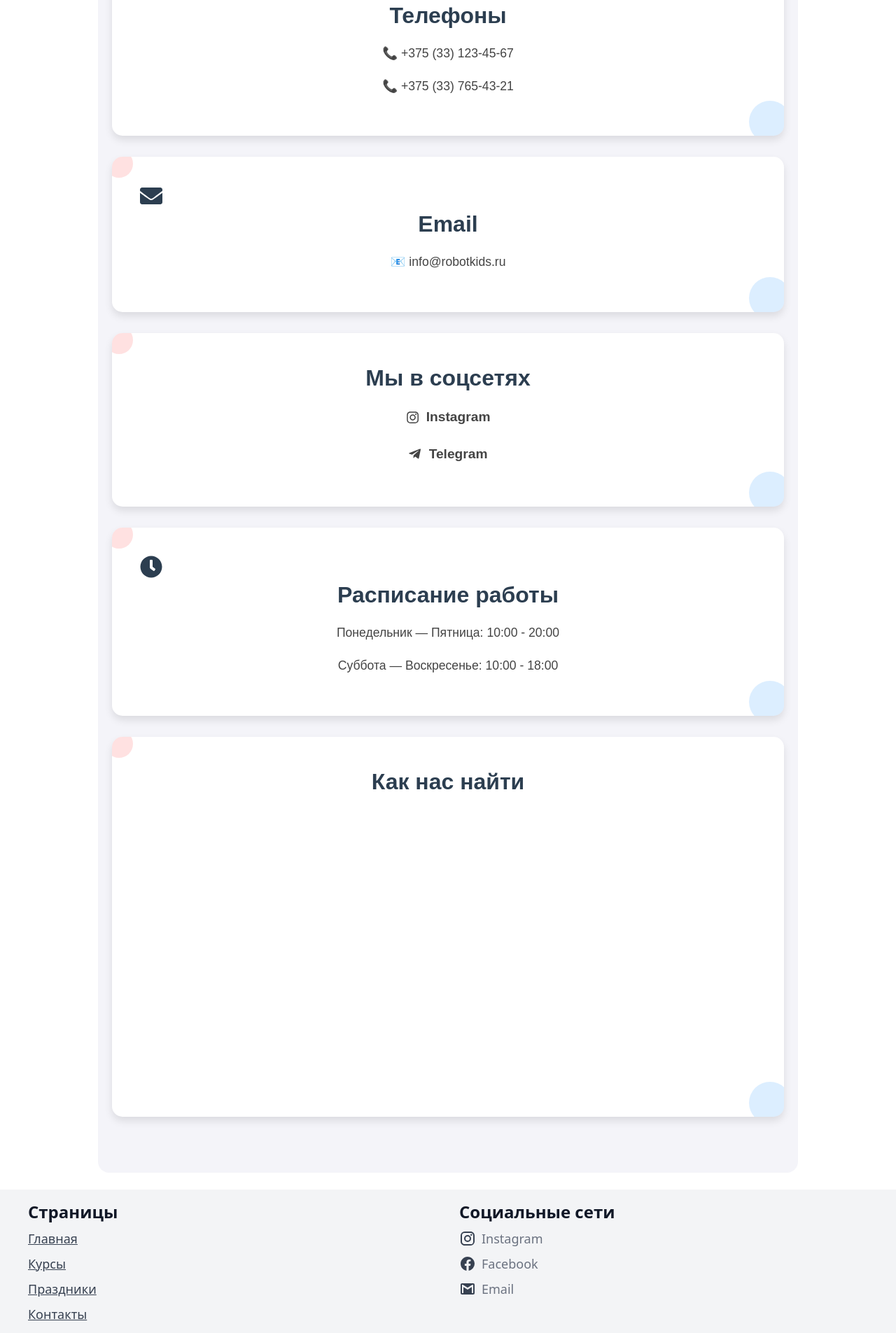
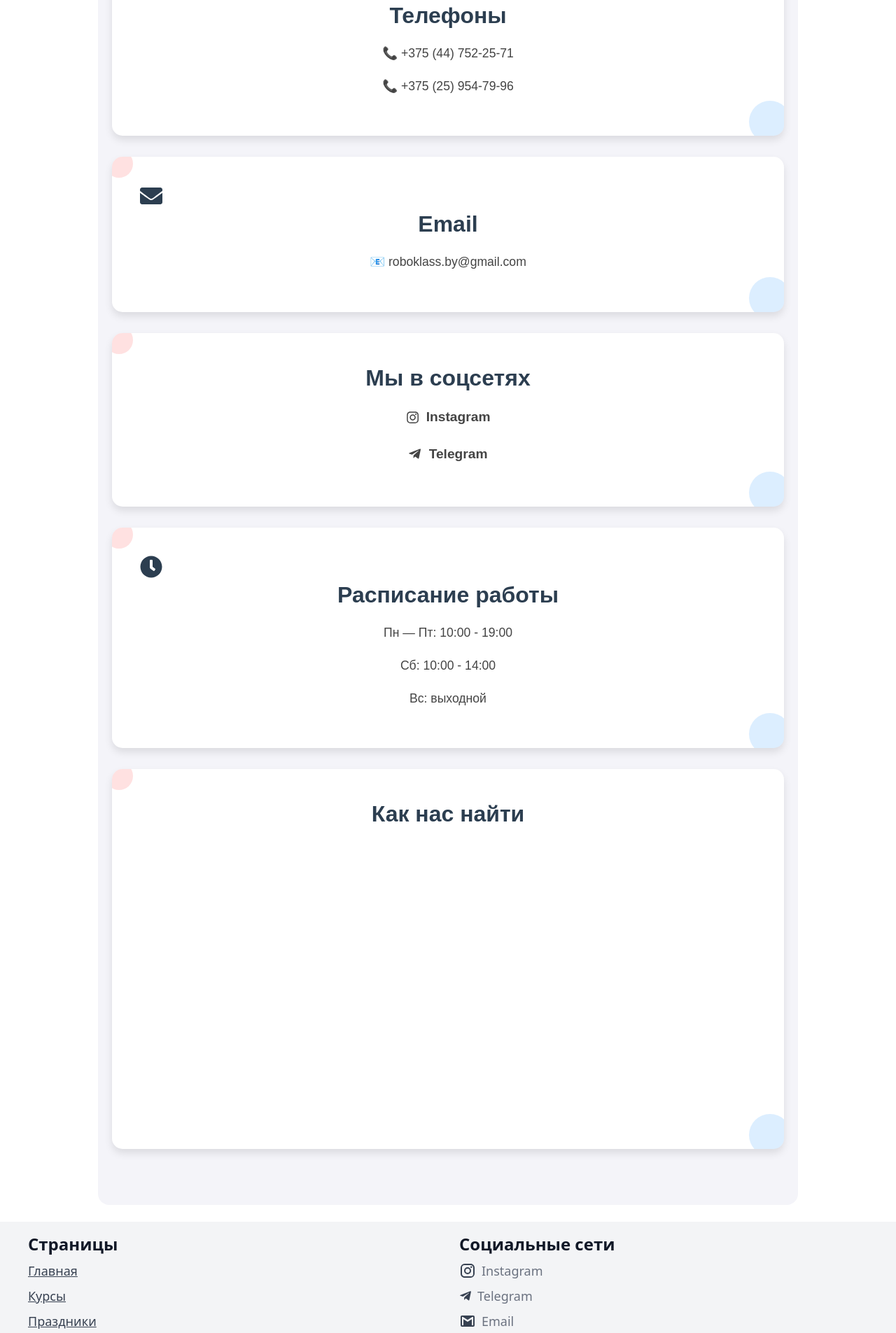
Before and after one commit to taizers/courses, a React (Vite) app: page /contacts in a window 1280 px wide. Shown: the part 775-2680 px from the top of the page at 70% size. Built offline with nearby package versions, Linux system fonts and the light colour scheme.

Commit message:
change static info

```diff
--- a/src/components/Footer.tsx
+++ b/src/components/Footer.tsx
@@ -1,5 +1,6 @@
 import { FC } from 'react';
-import { getEmailIcon, getFaceBookIcon, getInstagramIcon } from "../utils/Icons.tsx";
+import { getEmailIcon, getInstagramIcon } from "../utils/Icons.tsx";
+import { FaTelegramPlane } from 'react-icons/fa';
 
 const Footer: FC = () => {
     const pages = [
@@ -11,9 +12,9 @@ const Footer: FC = () => {
     ];
 
     const social = [
-        { icon: getInstagramIcon(), text: 'Instagram', link: 'instagram' },
-        { icon: getFaceBookIcon(), text: 'Facebook', link: 'facebook' },
-        { icon: getEmailIcon(), text: 'Email', link: 'email' },
+        { icon: getInstagramIcon(), text: 'Instagram', link: 'https://instagram.com/robotkids' },
+        { icon: <FaTelegramPlane/>, text: 'Telegram', link: 'https://t.me/robotkids' },
+        { icon: getEmailIcon(), text: 'Email', link: 'mailto:roboklass.by@gmail.com' },
     ];
 
     return (
@@ -49,6 +50,7 @@ const Footer: FC = () => {
                             <a
                                 key={network.link}
                                 href={network.link}
+                                target="_blank"
                                 className="text-lg text-gray-700 dark:text-gray-300 hover:text-blue-600 dark:hover:text-blue-400 flex items-center space-x-2"
                             >
                                 {network.icon}
--- a/src/constants.ts
+++ b/src/constants.ts
@@ -10,7 +10,7 @@ export const notFoundTextColor = 'black';
 export const notFoundTitle = '404';
 export const notFoundSubTitle = 'The page you’re looking for doesn’t exist.';
 
-export const address = 'г. Минск, ул. Немиги, 36';
+export const address = 'г. Гродно, ул. Мостовая 39, кабинет 241';
 
 export const userRole = 'USER';
 export const tutorRole = 'TUTOR';
--- a/src/modals/CreateUpdateCourseModal.tsx
+++ b/src/modals/CreateUpdateCourseModal.tsx
@@ -73,7 +73,7 @@ const CreateUpdateCourseModal: FC<CourseCreateUpdateModalProps> = ({ isOpen, onC
 
         return tutors.map(item =>
           ({value: item.username, label: `${item.lastName} ${item.firstName}`}));
-    }, [tutors])
+    }, [tutors]);
 
     return (
         <Modal show={isOpen} onClose={onClose} className="relative">
--- a/src/pages/Contacts.tsx
+++ b/src/pages/Contacts.tsx
@@ -18,13 +18,13 @@ const ContactPage = () => {
 
             <section className="contact-phones">
                 <h3><FaPhone/> Телефоны</h3>
-                <p>📞 +375 (33) 123-45-67</p>
-                <p>📞 +375 (33) 765-43-21</p>
+                <p>📞 +375 (44) 752-25-71</p>
+                <p>📞 +375 (25) 954-79-96</p>
             </section>
 
             <section className="contact-email">
                 <h3><FaEnvelope/> Email</h3>
-                <p>📧 <a href="mailto:info@robotkids.ru">info@robotkids.ru</a></p>
+                <p>📧 <a href="mailto:roboklass.by@gmail.com">roboklass.by@gmail.com</a></p>
             </section>
 
             <section className="contact-socials">
@@ -43,8 +43,9 @@ const ContactPage = () => {
 
             <section className="contact-hours">
                 <h3><FaClock/> Расписание работы</h3>
-                <p>Понедельник — Пятница: 10:00 - 20:00</p>
-                <p>Суббота — Воскресенье: 10:00 - 18:00</p>
+                <p>Пн — Пт: 10:00 - 19:00</p>
+                <p>Сб: 10:00 - 14:00</p>
+                <p>Вс: выходной</p>
             </section>
 
             <section className="contact-map">
```
